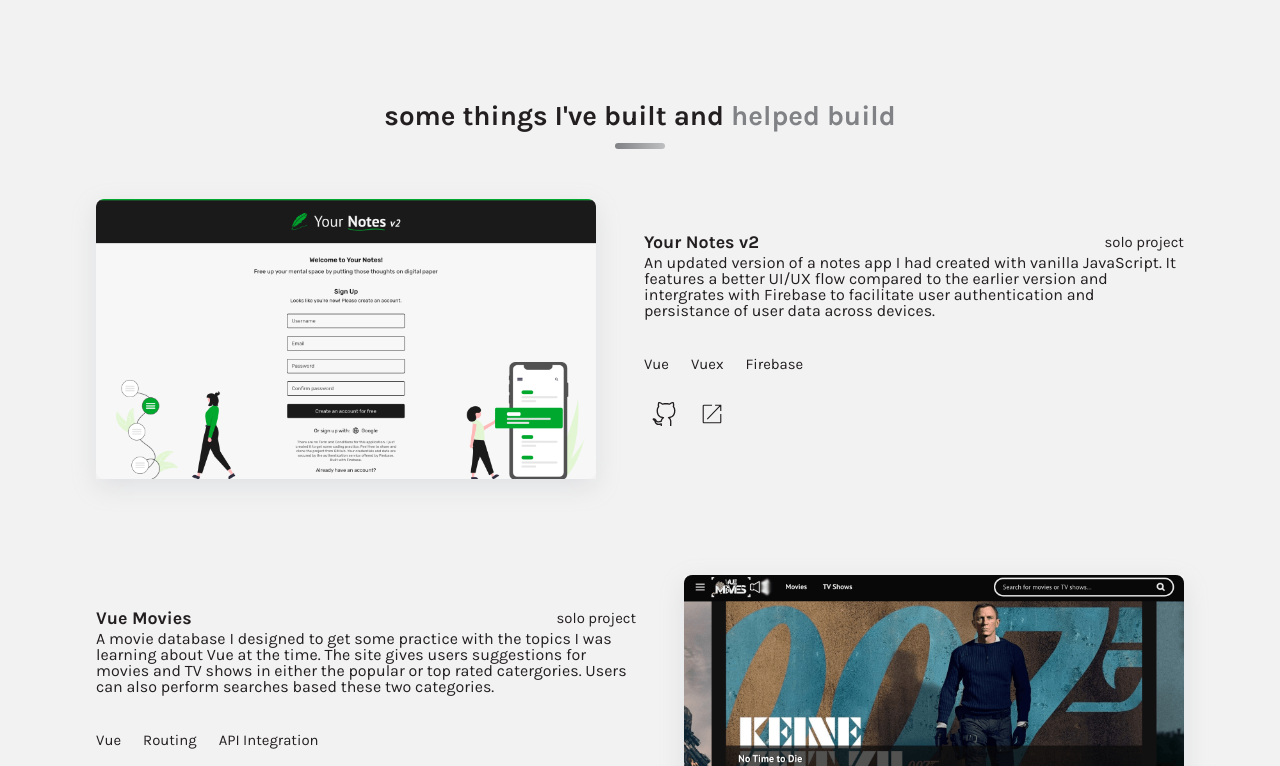
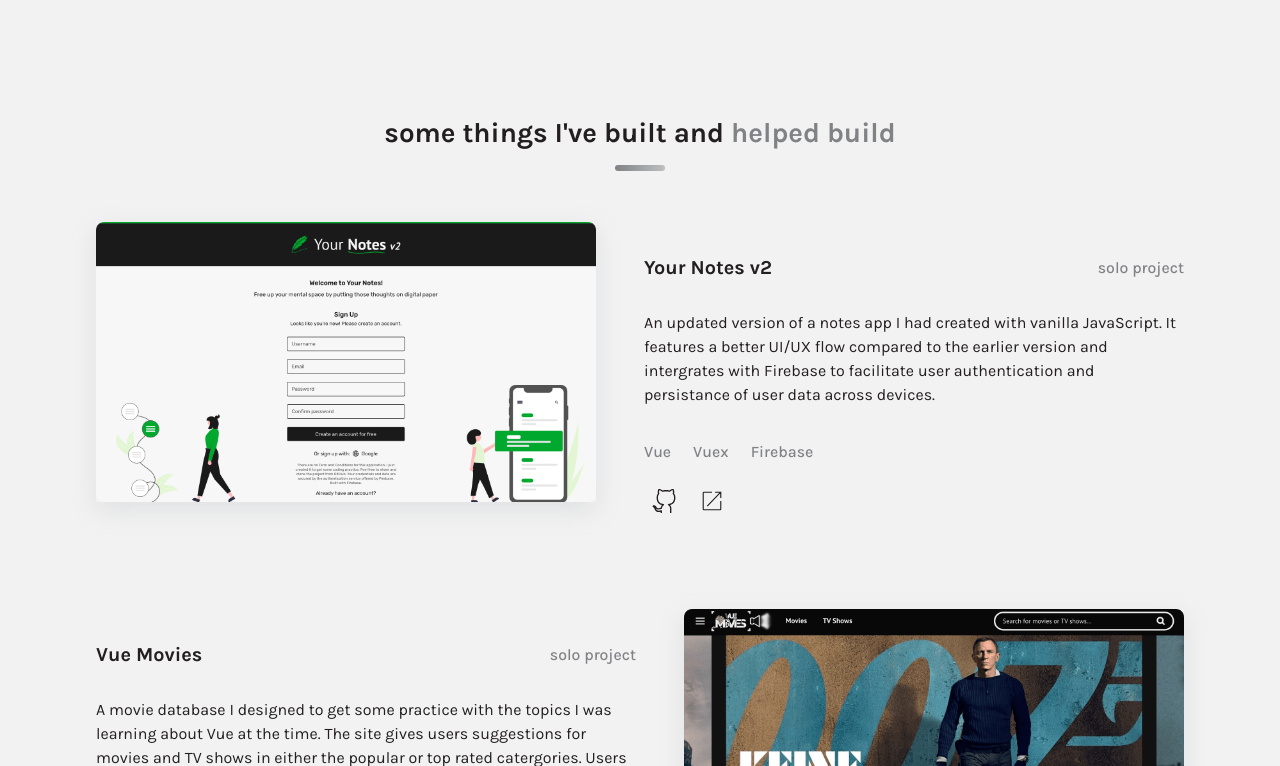
Before and after one commit to AllanKirui/AllanKirui.github.io, a Vue app: page / in a window 1280 px wide. Shown: the part 1434-2200 px from the top of the page. Built offline with nearby package versions, Linux system fonts and the light colour scheme.

Commit message:
Add more global styles

```diff
--- a/src/assets/styles/main.css
+++ b/src/assets/styles/main.css
@@ -2,6 +2,7 @@
 
 :root {
   /* light theme colors */
+  --color-white: hsl(0, 0%, 100%);
   --color-cultured: hsl(0, 0%, 95%);
   --color-pearl-dark-grey: hsl(216, 2%, 51%);
   --color-gray: hsl(210, 3%, 75%);
@@ -25,6 +26,7 @@
 
   /* transitions */
   --transition-300: 300ms ease-in-out;
+  --transition-200: 200ms ease-in-out;
 }
 
 /* adaptive units based on the viewport size */
@@ -72,6 +74,9 @@
   --p-step-1: calc(((var(--p-1-min) / 16) * 1rem) + (var(--p-1-max) - var(--p-1-min)) * var(--fluid-bp));
 
   /* adaptive margin */
+  --m--2-min: 22.00;
+  --m--2-max: 30.00;
+  --m-step--2: calc(((var(--m--2-min) / 16) * 1rem) + (var(--m--2-max) - var(--m--2-min)) * var(--fluid-bp));
   --m--1-min: 30.00;
   --m--1-max: 50.00;
   --m-step--1: calc(((var(--m--1-min) / 16) * 1rem) + (var(--m--1-max) - var(--m--1-min)) * var(--fluid-bp));
@@ -118,6 +123,15 @@ h4,
 p {
   margin: 0;
   line-height: 1;
+}
+
+p {
+  line-height: 1.5;
+}
+
+h2,
+h4 {
+  line-height: 1.4;
 }
 
 ul {
@@ -186,3 +200,13 @@ h2::before {
       var(--color-pearl-dark-grey));
   border-radius: 50px;
 }
+
+h4 {
+  font-size: var(--step-1);
+}
+
+small {
+  color: var(--color-pearl-dark-grey);
+  font-size: var(--step--1);
+  font-weight: 500;
+}
```
